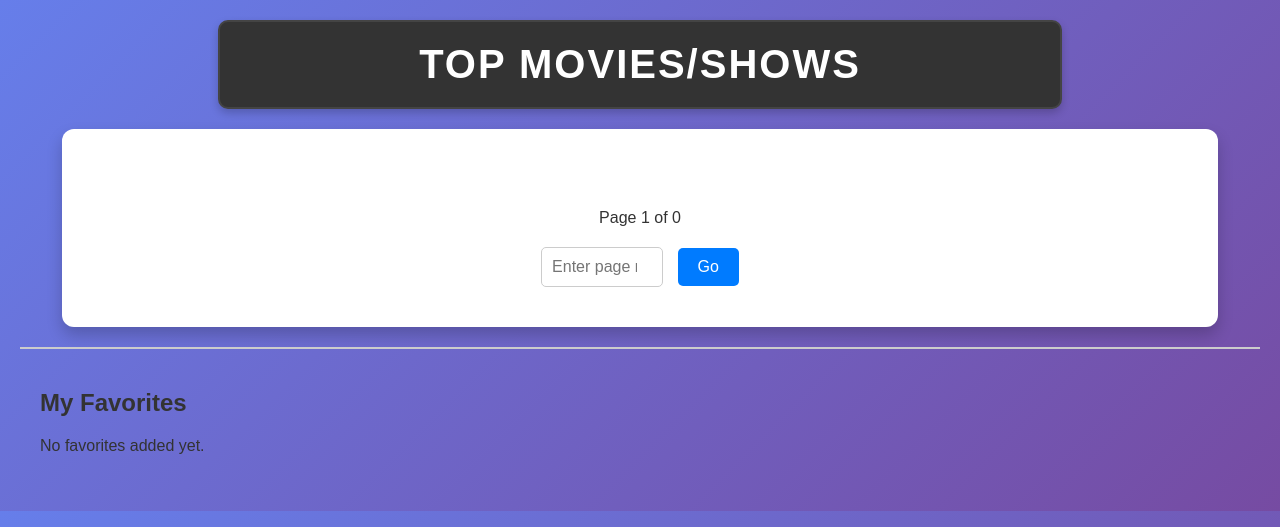
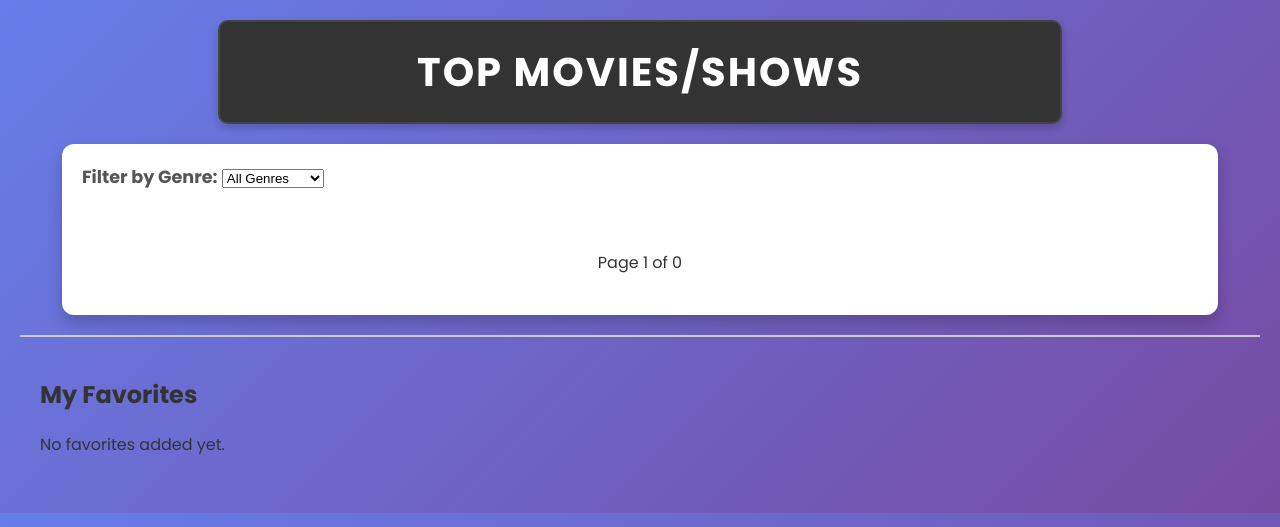
Before and after one commit to ECE3824-Spring2025/imdb-LADJM, a Flask app: page / in a window 1280 px wide. Shown: the top 527 px of the page. Run offline with Flask 3, Linux system fonts and the light colour scheme.

Commit message:
Update3.4_genreSort

```diff
--- a/app.py
+++ b/app.py
@@ -88,17 +88,24 @@ def get_movies():
 @app.route('/')
 def index():
     try:
-        # Get page and per_page parameters from the request (default to page 1 and 30 movies per page)
+        # Get page and genre parameters from the request
         page = request.args.get('page', 1, type=int)
+        selected_genre = request.args.get('genre', '', type=str)
         per_page = 30
 
-        # Join movies and ratings tables with pagination
-        movies_with_ratings = db.session.query(Movie, Rating).join(Rating, Movie.tconst == Rating.tconst) \
-            .order_by(Rating.averageRating.desc()) \
+        # Base query for movies and ratings
+        query = db.session.query(Movie, Rating).join(Rating, Movie.tconst == Rating.tconst)
+
+        # Filter by genre if a genre is selected
+        if selected_genre:
+            query = query.filter(Movie.genres.like(f"%{selected_genre}%"))
+
+        # Order by rating and paginate
+        movies_with_ratings = query.order_by(Rating.averageRating.desc()) \
             .paginate(page=page, per_page=per_page, error_out=False)
 
-        # Pass the paginated data to the template
-        return render_template('home.html', movies=movies_with_ratings.items, pagination=movies_with_ratings)
+        # Pass the paginated data and selected genre to the template
+        return render_template('home.html', movies=movies_with_ratings.items, pagination=movies_with_ratings, selected_genre=selected_genre)
     except Exception as e:
         return f"An error occurred: {str(e)}", 500
 
--- a/static/js/proj1.js
+++ b/static/js/proj1.js
@@ -158,6 +158,24 @@ function goToPage() {
     }
 }
 
+// Function to filter movies by genre
+function filterByGenre() {
+    const genreSelect = document.getElementById('genre-select');
+    const selectedGenre = genreSelect.value;
+
+    console.log('Selected Genre:', selectedGenre); // Debugging
+
+    // Construct the URL with the selected genre as a query parameter
+    const url = new URL(window.location.href);
+    url.searchParams.set('genre', selectedGenre);
+    url.searchParams.set('page', 1); // Reset to the first page when changing genres
+
+    console.log('New URL:', url.toString()); // Debugging
+
+    // Reload the page with the new URL
+    window.location.href = url.toString();
+}
+
 // Initialize favorites list on page load
 document.addEventListener('DOMContentLoaded', () => {
     const favoritesSection = document.createElement('div');
--- a/templates/home.html
+++ b/templates/home.html
@@ -4,47 +4,66 @@
     <meta charset="UTF-8">
     <meta name="viewport" content="width=device-width, initial-scale=1.0">
     <title>Movie List</title>
-    <link rel="stylesheet" href="{{ url_for('static', filename='css/proj1.css') }}?v=1.0.3">
+    <link href="https://fonts.googleapis.com/css2?family=Poppins:wght@400;700&display=swap" rel="stylesheet">
+    <link rel="stylesheet" href="{{ url_for('static', filename='css/proj1.css') }}">
 </head>
 <body>
     <!-- Title Box -->
     <div class="title-box">
         <h1>Top Movies/Shows</h1>
     </div>
+
     <div class="container">
+        <!-- Genre Dropdown -->
+        <div class="genre-filter">
+            <label for="genre-select">Filter by Genre:</label>
+            <select id="genre-select" onchange="filterByGenre()">
+                <option value="">All Genres</option>
+                <option value="Drama" {% if selected_genre == 'Drama' %}selected{% endif %}>Drama</option>
+                <option value="Comedy" {% if selected_genre == 'Comedy' %}selected{% endif %}>Comedy</option>
+                <option value="Action" {% if selected_genre == 'Action' %}selected{% endif %}>Action</option>
+                <option value="Short" {% if selected_genre == 'Short' %}selected{% endif %}>Short</option>
+                <option value="Sport" {% if selected_genre == 'Sport' %}selected{% endif %}>Sport</option>
+                <option value="Romance" {% if selected_genre == 'Romance' %}selected{% endif %}>Romance</option>
+                <option value="Documentary" {% if selected_genre == 'Documentary' %}selected{% endif %}>Documentary</option>
+                <option value="Animation" {% if selected_genre == 'Animation' %}selected{% endif %}>Animation</option>
+            </select>
+        </div>
 
         <!-- Movie List -->
         <div id="movie-list">
             {% for movie, rating in movies %}
                 <div class="movie-card">
-                    <!-- <img src="{{ movie.image }}" alt="{{ movie.primaryTitle }}" class="movie-image"> -->
+                    <img src="{{ movie.image }}" alt="{{ movie.primaryTitle }}" class="movie-image">
                     <div class="movie-details">
                         <h2>{{ movie.primaryTitle }}</h2>
                         <p><strong>Year:</strong> {{ movie.startYear }}</p>
                         <p><strong>Genre:</strong> {{ movie.genres }}</p>
+                        <p><strong>Runtime:</strong> {{ movie.runtimeMinutes }} minutes</p>
                         <p><strong>Rating:</strong> {{ rating.averageRating }} ({{ rating.numVotes }} votes)</p>
                     </div>
                 </div>
             {% endfor %}
         </div>
 
-
-
         <!-- Pagination Controls -->
         <div class="pagination">
             {% if pagination.has_prev %}
-                <a href="{{ url_for('index', page=pagination.prev_num) }}">Previous</a>
+                <a href="{{ url_for('index', page=pagination.prev_num, genre=selected_genre) }}">Previous</a>
             {% endif %}
             <span>Page {{ pagination.page }} of {{ pagination.pages }}</span>
             {% if pagination.has_next %}
-                <a href="{{ url_for('index', page=pagination.next_num) }}">Next</a>
+                <a href="{{ url_for('index', page=pagination.next_num, genre=selected_genre) }}">Next</a>
             {% endif %}
-        </div>                <!-- Page Navigation -->
-            <div class="page-navigation">
-                <input type="number" id="page-input" placeholder="Enter page number" min="1" max="{{ pagination.pages }}">
-                <button onclick="goToPage()">Go</button>
-            </div>
+        </div>
     </div>
-    <script src="{{ url_for('static', filename='js/proj1.js') }}?v=1.0.3"></script>
+
+    <!-- Pass selected genre to JavaScript -->
+    <script>
+        const selectedGenre = "{{ selected_genre }}";
+    </script>
+
+    <!-- Link to your JavaScript file -->
+    <script src="{{ url_for('static', filename='js/proj1.js') }}"></script>
 </body>
 </html>
```
